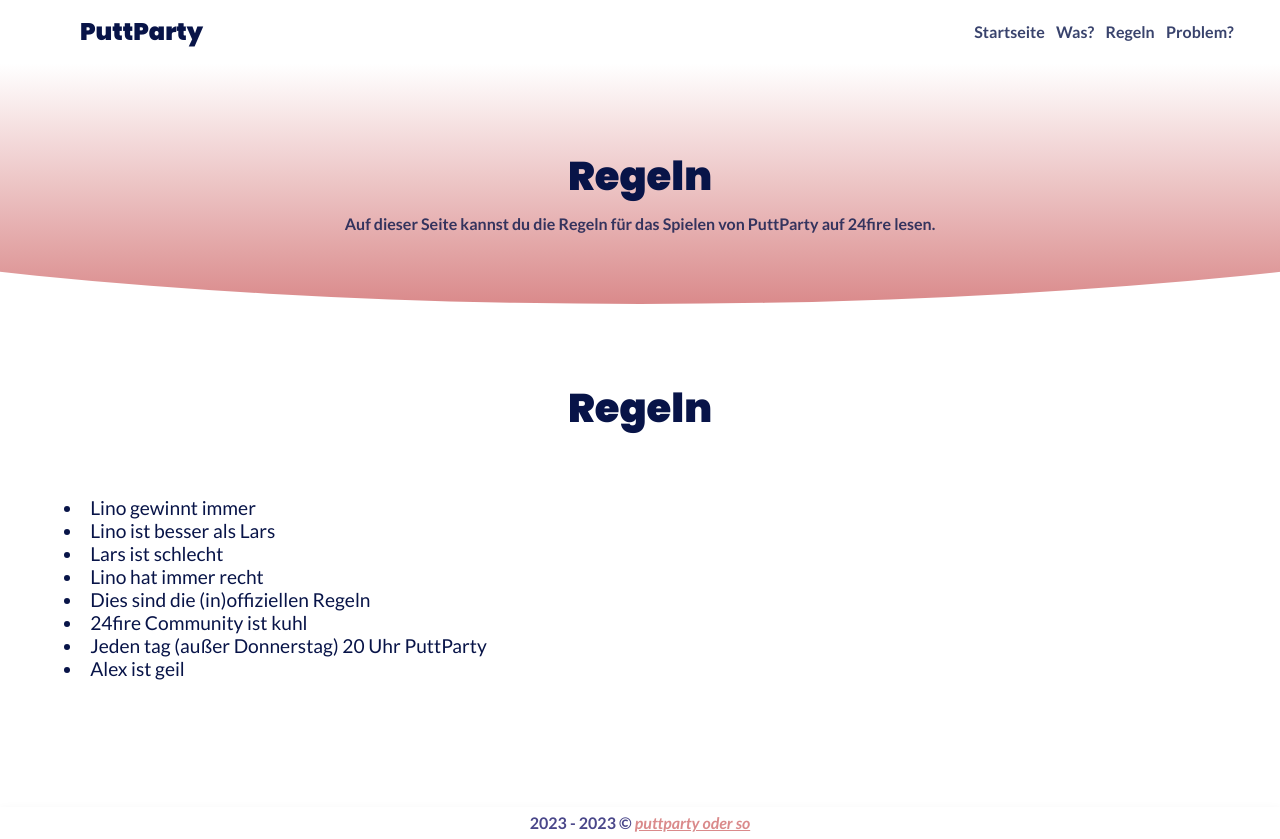
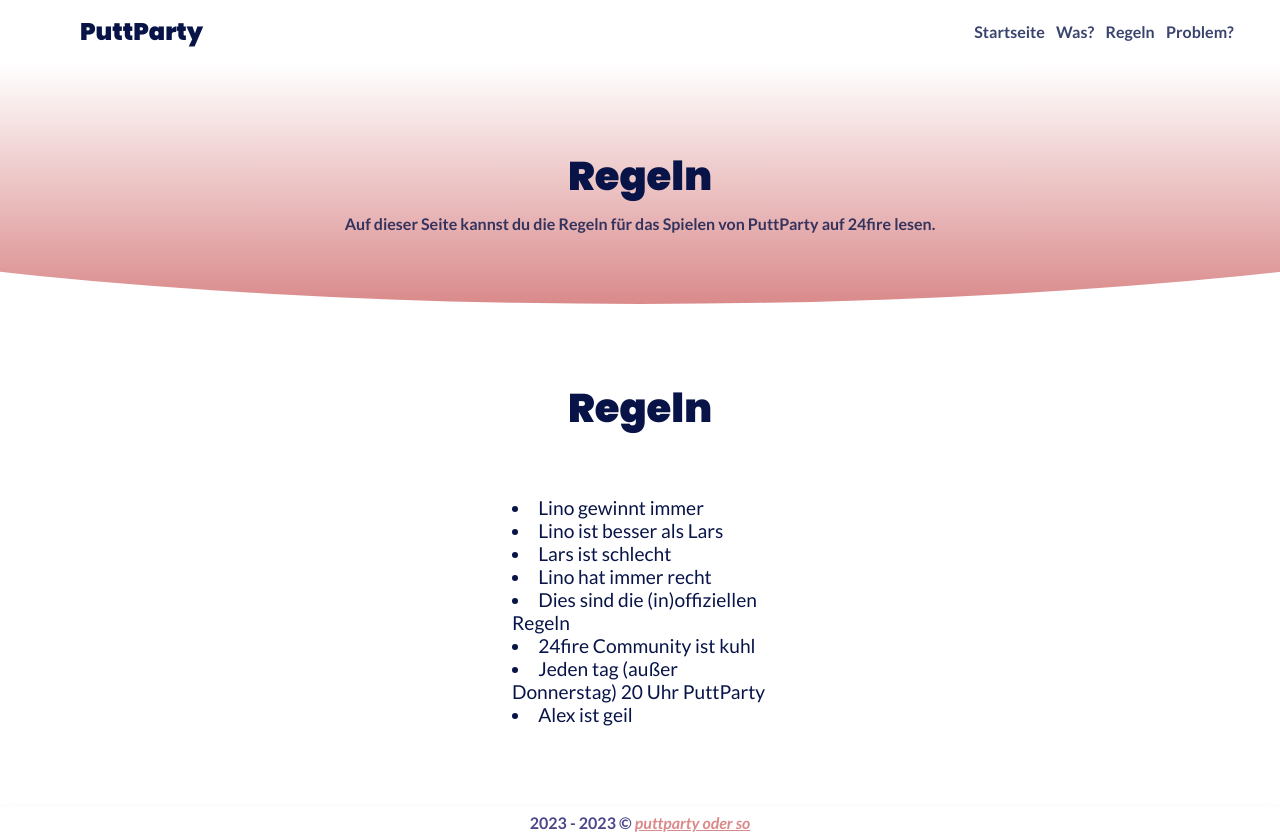
Before and after one commit to alexkuchar/puttparty, a React (Vite) app: page /regeln in a window 1280 px wide. Built offline with nearby package versions, Linux system fonts and the light colour scheme.

Commit message:
Adjusted mobile styles

```diff
--- a/src/assets/styles/pages/_rules.scss
+++ b/src/assets/styles/pages/_rules.scss
@@ -31,7 +31,7 @@
 
   &__content {
     width: 100%;
-    max-width: 90vw;
+    max-width: 20vw;
     height: 34.9vh;
     text-align: left;
     margin: 2em auto;
@@ -49,4 +49,10 @@
       }
     }
   }
+
+  @include media-medium {
+    &__content {
+      max-width: 90vw;
+    }
+  }
 }
```
